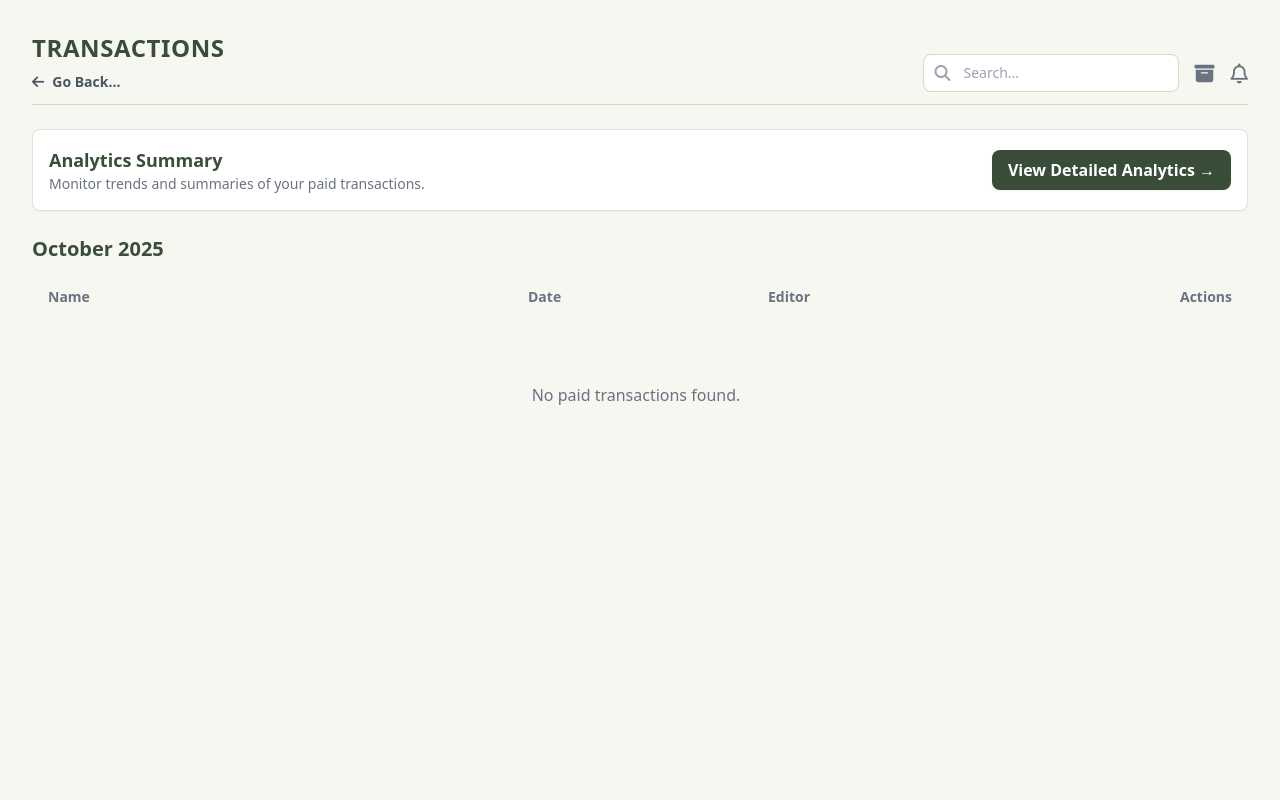
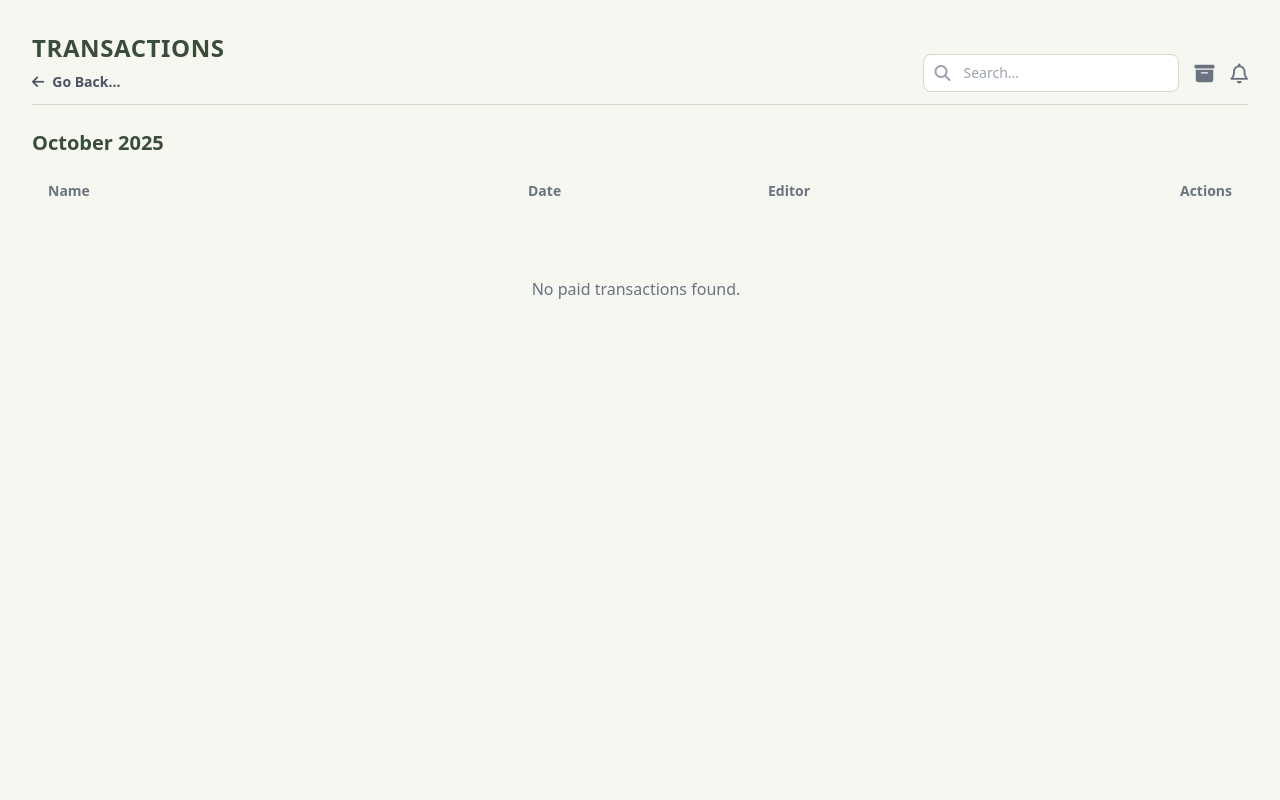
Before and after one commit to AlT4lR/CapstoneMalala, a Flask app: template Capstone/website/templates/paid_transactions.html in a window 1280 px wide. Run offline with Flask 3, Linux system fonts and the light colour scheme; the template is opened without the code that fills it, so the values that code supplies are empty; some libraries are stand-ins or nearby versions.

Commit message:
Version 2.9.1
- removed analytics summary on paid transactions

```diff
--- a/Capstone/website/templates/paid_transactions.html
+++ b/Capstone/website/templates/paid_transactions.html
@@ -24,20 +24,6 @@
             {% include "_notification_button.html" %}
         </div>
     </header>
-
-    <!-- --- START OF MODIFICATION: Analytics Summary Card --- -->
-    <div class="bg-white rounded-lg shadow-sm border border-[#e1e4d5] p-4 mb-6">
-        <div class="flex flex-col sm:flex-row justify-between items-center gap-3">
-            <div>
-                <h3 class="font-semibold text-lg">Analytics Summary</h3>
-                <p class="text-sm text-gray-500">Monitor trends and summaries of your paid transactions.</p>
-            </div>
-            <a href="{{ url_for('main.analytics') }}" class="w-full sm:w-auto px-4 py-2 bg-[#3a4d39] text-white text-center font-semibold rounded-lg shadow-sm hover:bg-opacity-90 transition-colors">
-                View Detailed Analytics &rarr;
-            </a>
-        </div>
-    </div>
-    <!-- --- END OF MODIFICATION --- -->
 
     <div class="flex-1 flex flex-col overflow-hidden">
 
```
